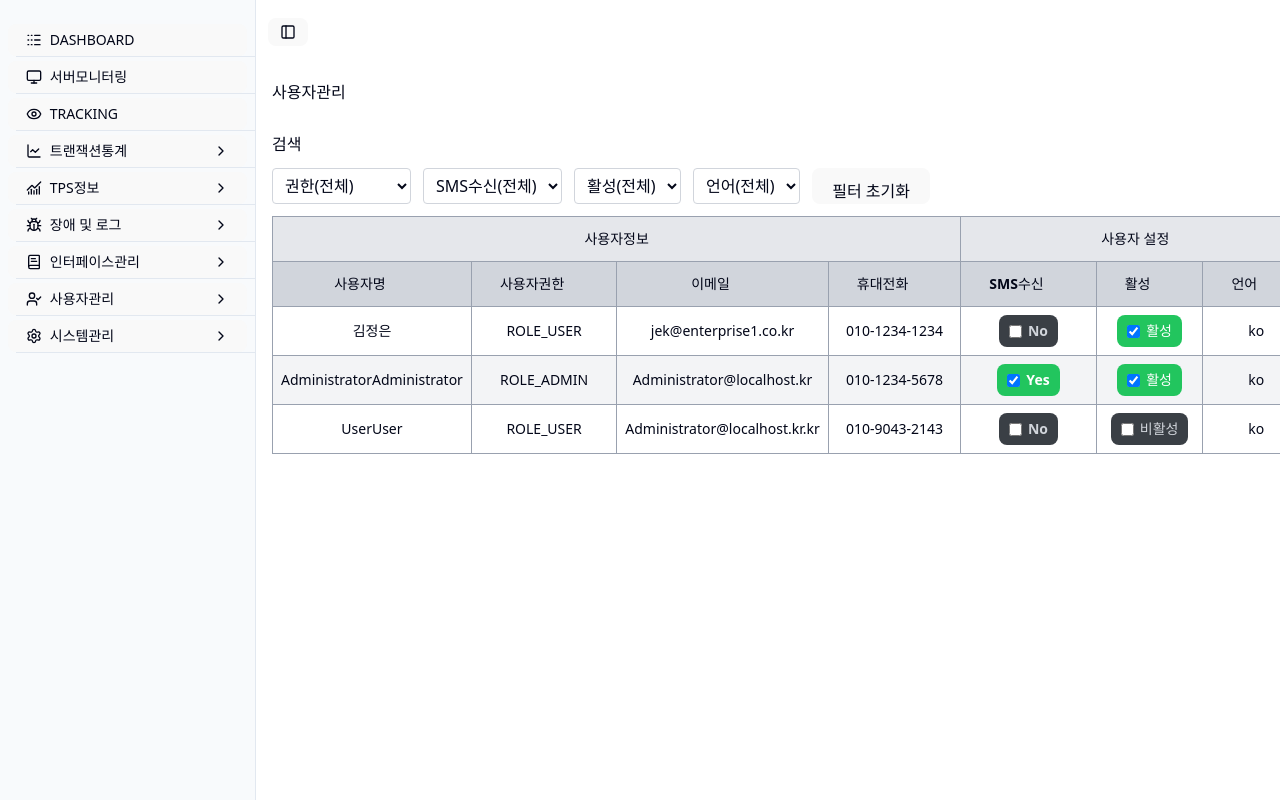
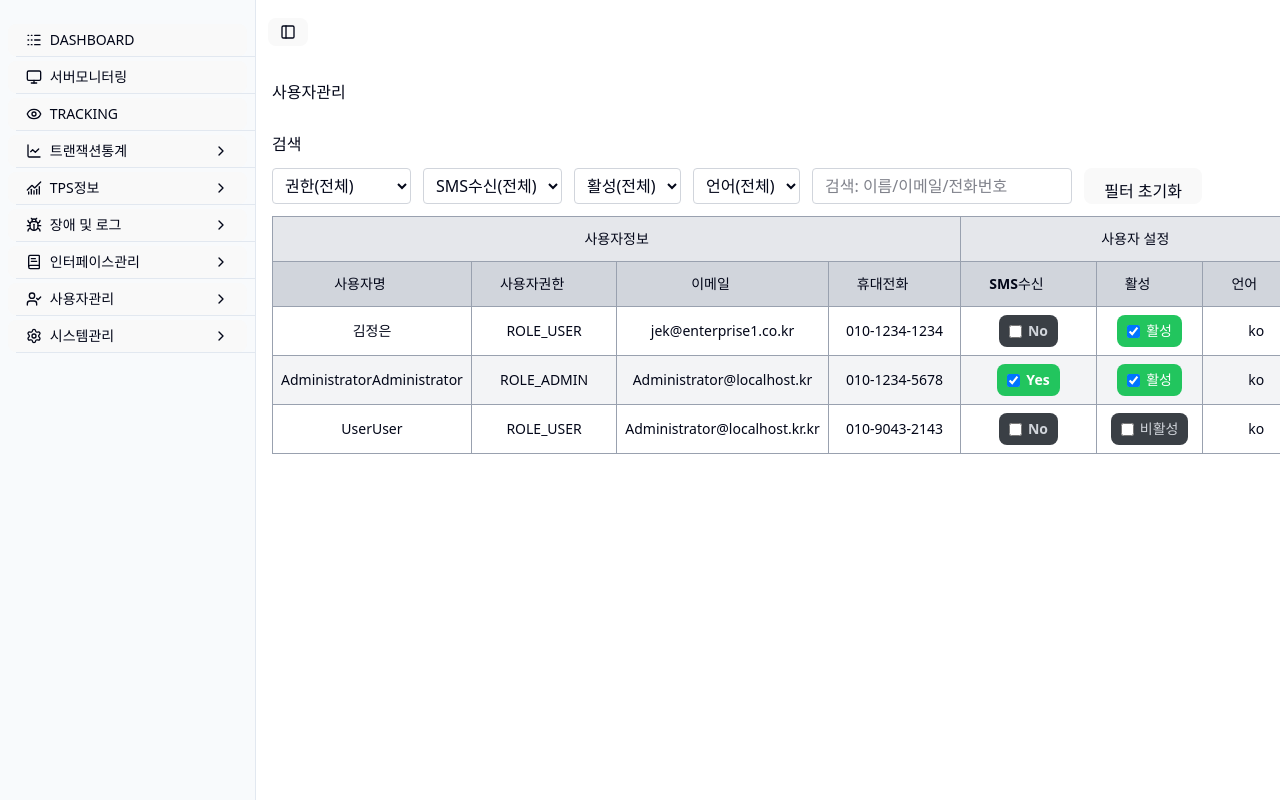
Before and after one commit to wkdwlgo/tanstackTableStudy, a React (Vite) app: page /user/management in a window 1280 px wide. Shown: the top 800 px of the page. Built offline with nearby package versions, Linux system fonts and the light colour scheme.

Commit message:
feat : input 필터링 적용

```diff
--- a/src/pages/user/userTable.tsx
+++ b/src/pages/user/userTable.tsx
@@ -220,6 +220,12 @@ export default function UserTable() {
               <option value="ko">ko</option>
               <option value="en">en</option>
             </select>
+            <input
+              className="h-9 px-3 rounded border border-gray-300 w-65"
+              placeholder="검색: 이름/이메일/전화번호"
+              value={globalFilter ?? ''}
+              onChange={(e) => setGlobalFilter(e.target.value)}
+            />
             <button
               className="h-9 py-2 rounded border border-gray-300"
               onClick={() => {
```
